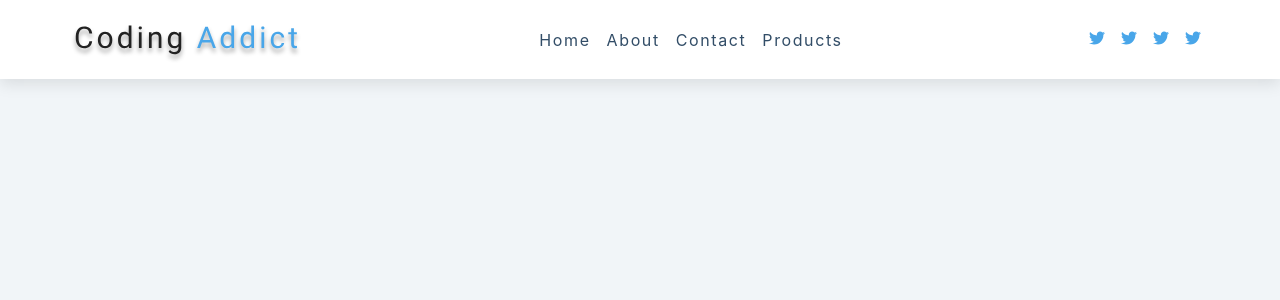
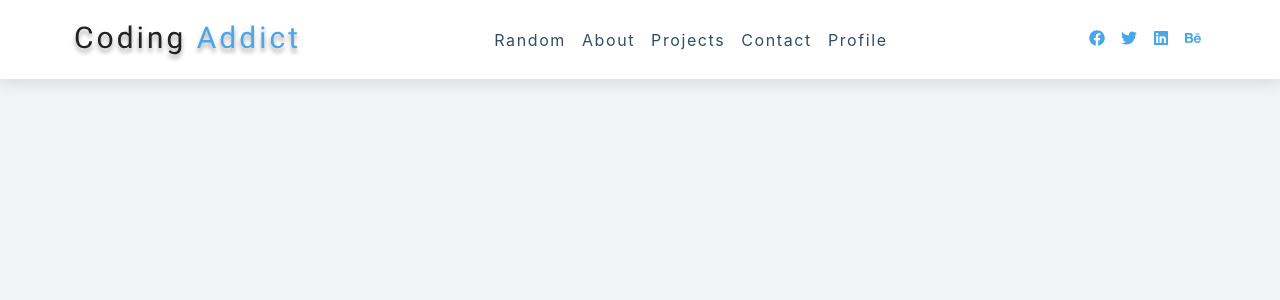
Before and after one commit to unknown-cat/react-projects, a React (Create React App) app in the folder navbar/: page / in a window 1280 px wide. Shown: the top 300 px of the page. Built offline with nearby package versions, Linux system fonts and the light colour scheme.

Commit message:
feat: replace hardcoded elements with dinamic

```diff
--- a/navbar/src/Navbar.js
+++ b/navbar/src/Navbar.js
@@ -14,41 +14,23 @@
       </div>
       <div className="links-container show-container">
         <ul className="links">
-          <li>
-            <a href="#">home</a>
-          </li>
-          <li>
-            <a href="#">about</a>
-          </li>
-          <li>
-            <a href="#">contact</a>
-          </li>
-          <li>
-            <a href="#">products</a>
-          </li>
+          {
+            links.map(({ id, url, text }) => (
+              <li key={id}>
+                <a href={url}>{text}</a>
+              </li>
+            ))
+          }
         </ul>
       </div>
       <ul className="social-icons">
-        <li>
-          <a href="https://www.twitter.com">
-            <FaTwitter />
-          </a>
-        </li>
-        <li>
-          <a href="https://www.twitter.com">
-            <FaTwitter />
-          </a>
-        </li>
-        <li>
-          <a href="https://www.twitter.com">
-            <FaTwitter />
-          </a>
-        </li>
-        <li>
-          <a href="https://www.twitter.com">
-            <FaTwitter />
-          </a>
-        </li>
+        {
+          social.map(({ id, url, icon }) => (
+            <li key={id}>
+              <a href={url}>{icon}</a>
+            </li>
+          ))
+        }
       </ul>
     </div>
   </nav>
```
